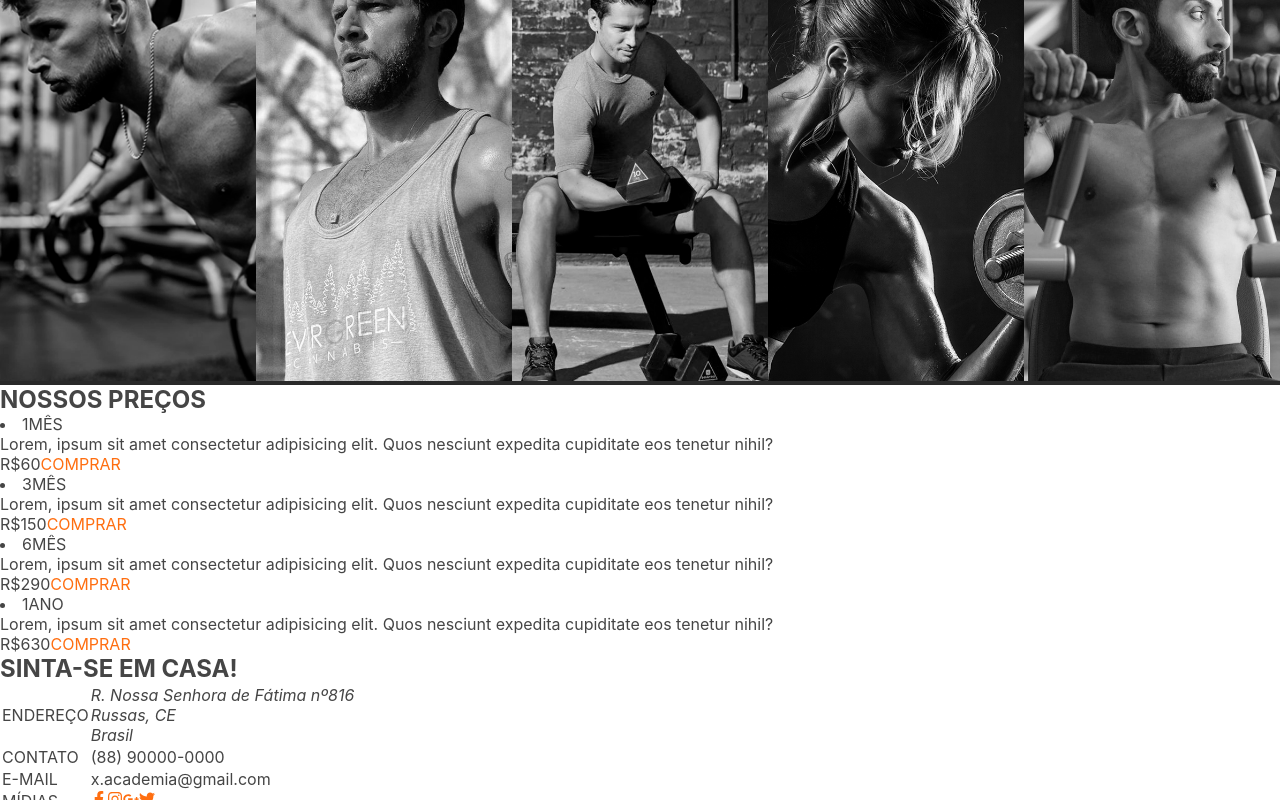
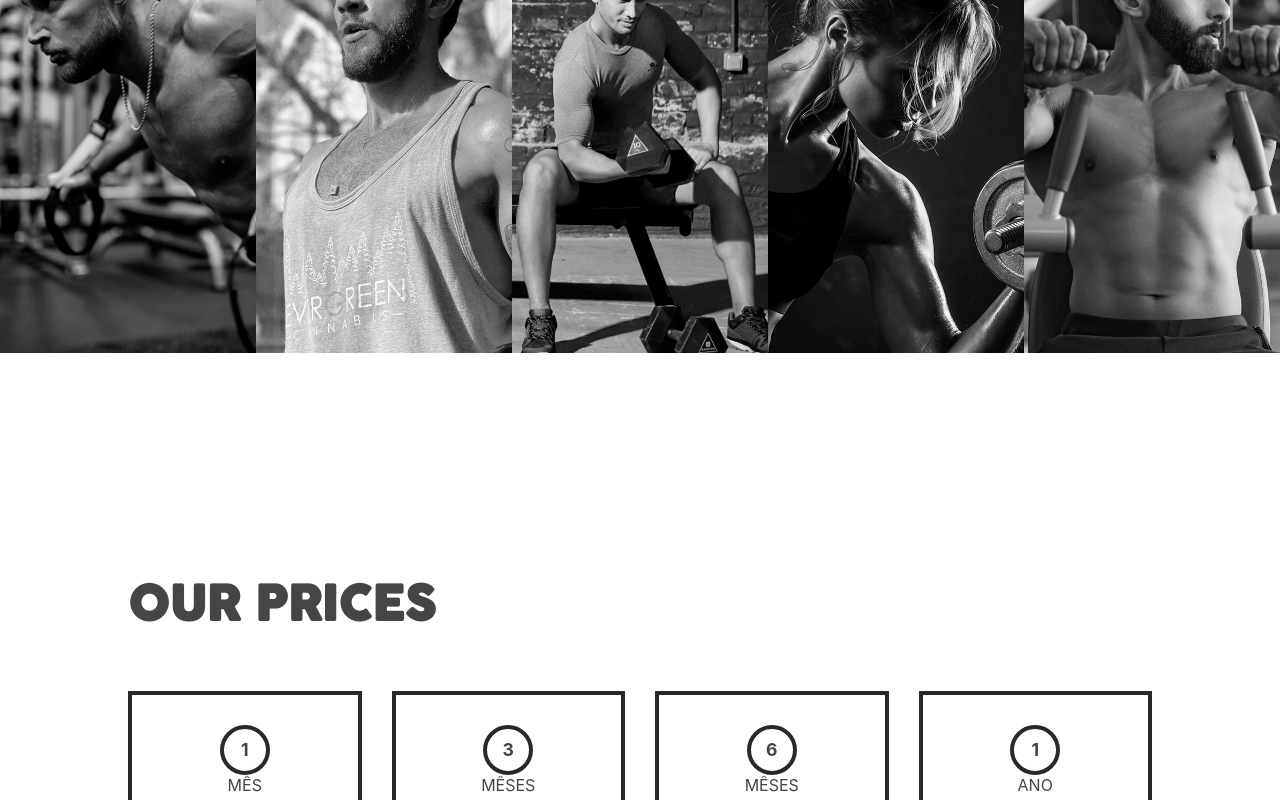
Before and after one commit to jaopredo/gym-site, a React (Create React App) app: page / in a window 1280 px wide. Shown: the part 2000-2800 px from the top of the page. Built offline with nearby package versions, Linux system fonts and the light colour scheme.

Commit message:
Artigo de Preços
Terminado o artigo de preços

```diff
--- a/src/areas/Main.jsx
+++ b/src/areas/Main.jsx
@@ -57,8 +57,9 @@ function Main() {
                 </menu>
             </Article>
             <Article id='prices'>
-                <h2>NOSSOS PREÇOS</h2>
-                <menu>
+                <div id='price-container'>
+                    <h2>OUR PRICES</h2>
+                    <menu className='price-list'>
                         {React.Children.toArray(
                             PricesInfos.map((price) => (
                                 <Price number={price.number} time={price.time} price={price.price}>
@@ -67,7 +68,8 @@ function Main() {
                             ))
                         )}
                     </menu>
-                <h2>SINTA-SE EM CASA!</h2>
+                    <h2>WELCOME TO JOIN!</h2>
+                </div>
             </Article>
         </main>
     );
--- a/src/components/Price.jsx
+++ b/src/components/Price.jsx
@@ -10,7 +10,7 @@ function Price({ number, time, price, children }) {
             </span>
             {time}
             <p>{children}</p>
-            <span>
+            <span className='text-price'>
                 R&#36;{price}
             </span>
             <a href="#">COMPRAR</a>
--- a/src/controllers/PricesInfos.js
+++ b/src/controllers/PricesInfos.js
@@ -7,13 +7,13 @@ const PricesInfos = [
     },
     {
         number: 3,
-        time: 'MÊS',
+        time: 'MÊSES',
         price: 150,
         children: 'Lorem, ipsum sit amet consectetur adipisicing elit. Quos nesciunt expedita cupiditate eos tenetur nihil?'
     },
     {
         number: 6,
-        time: 'MÊS',
+        time: 'MÊSES',
         price: 290,
         children: 'Lorem, ipsum sit amet consectetur adipisicing elit. Quos nesciunt expedita cupiditate eos tenetur nihil?'
     },
--- a/src/sass/Main.scss
+++ b/src/sass/Main.scss
@@ -96,16 +96,17 @@ article#incentivo {
         position: absolute;
 
         left: 20%;
-        top: 8%;
+        top: 10%;
 
         width: 350px;
 
         h2 {
             display: block;
+            font-family: 'cocogoose';
 
             width: 150%;
             font-size: 3rem;
-            margin-left: -39%;
+            margin-left: -44%;
             letter-spacing: 3px;
         }
 
@@ -124,6 +125,7 @@ article#incentivo {
     position: absolute;
     right: -10px;
     width: 55%;
+    bottom: 0;
 }
 
 
@@ -142,6 +144,7 @@ article#staff {
 
         p {
             margin-top: 40px;
+            font-size: 0.8rem;
             font-family: cursive;
             line-height: 1.5;
         }
@@ -167,6 +170,7 @@ article#staff {
 
         .traineer-image {
             width: 100%;
+            vertical-align: middle;
             filter: grayscale(1);
             transition: filter 0.5s;
         }
@@ -200,3 +204,87 @@ article#staff {
 
 
 // Prices
+article#prices {
+    height: 90vh;
+    display: flex;
+    justify-content: center;
+    align-items: center;
+}
+
+#price-container {
+    width: 80%;
+    margin-top: 20%;
+
+    h2 {
+        font-family: 'cocogoose';
+        font-size: 3rem;
+        margin: 50px 0;
+    }
+}
+
+.price-list {
+    list-style: none;
+    display: flex;
+    gap: 30px;
+    flex-flow: row nowrap;
+    justify-content: center;
+    align-content: stretch;
+    align-items: stretch;
+
+    width: 100%;
+    height: 300px;
+    text-align: center;
+
+    li {
+        width: 25%;
+        border: 4px solid $container-color;
+        height: 100%;
+
+        display: flex;
+        flex-flow: column nowrap;
+        align-items: center;
+        justify-content: center;
+
+        transition: border-color 0.5s, transform 0.5s;
+
+        &:hover {
+            border-color: $generic-orange;
+            transform: scale(1.2);
+
+            .number-container {
+                border-color: $generic-orange;
+                color: $generic-orange;
+            }
+            .text-price {
+                color: $generic-orange;
+            }
+        }
+
+        p {
+            font-size: 0.5rem;
+            font-family: cursive;
+            margin: 45px 0;
+            line-height: 2;
+        }
+
+        a {font-size: 0.8rem;}
+    }
+}
+
+.number-container {
+    border: 4px solid $container-color;
+    padding: 10px;
+    width: 50px;
+    height: 50px;
+    border-radius: 50%;
+    font-weight: bold;
+    font-size: 1.1rem;
+
+    transition: border-color 0.5s, color 0.5s;
+}
+
+.text-price {
+    font-weight: bold;
+    font-size: 1.3rem;
+    transition: color 0.5s;
+}
```
Lines whose indentation alone changed are shown as unchanged.
